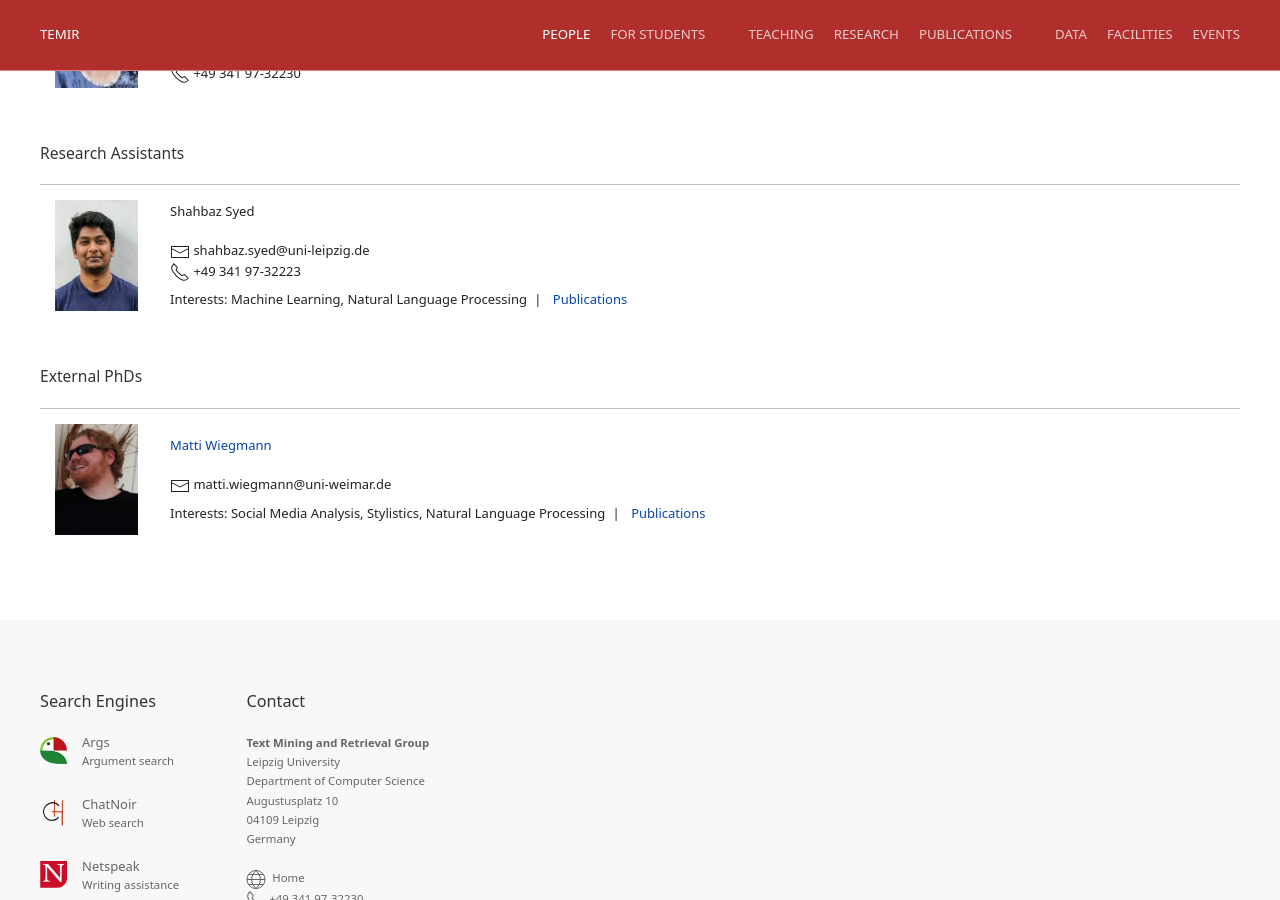
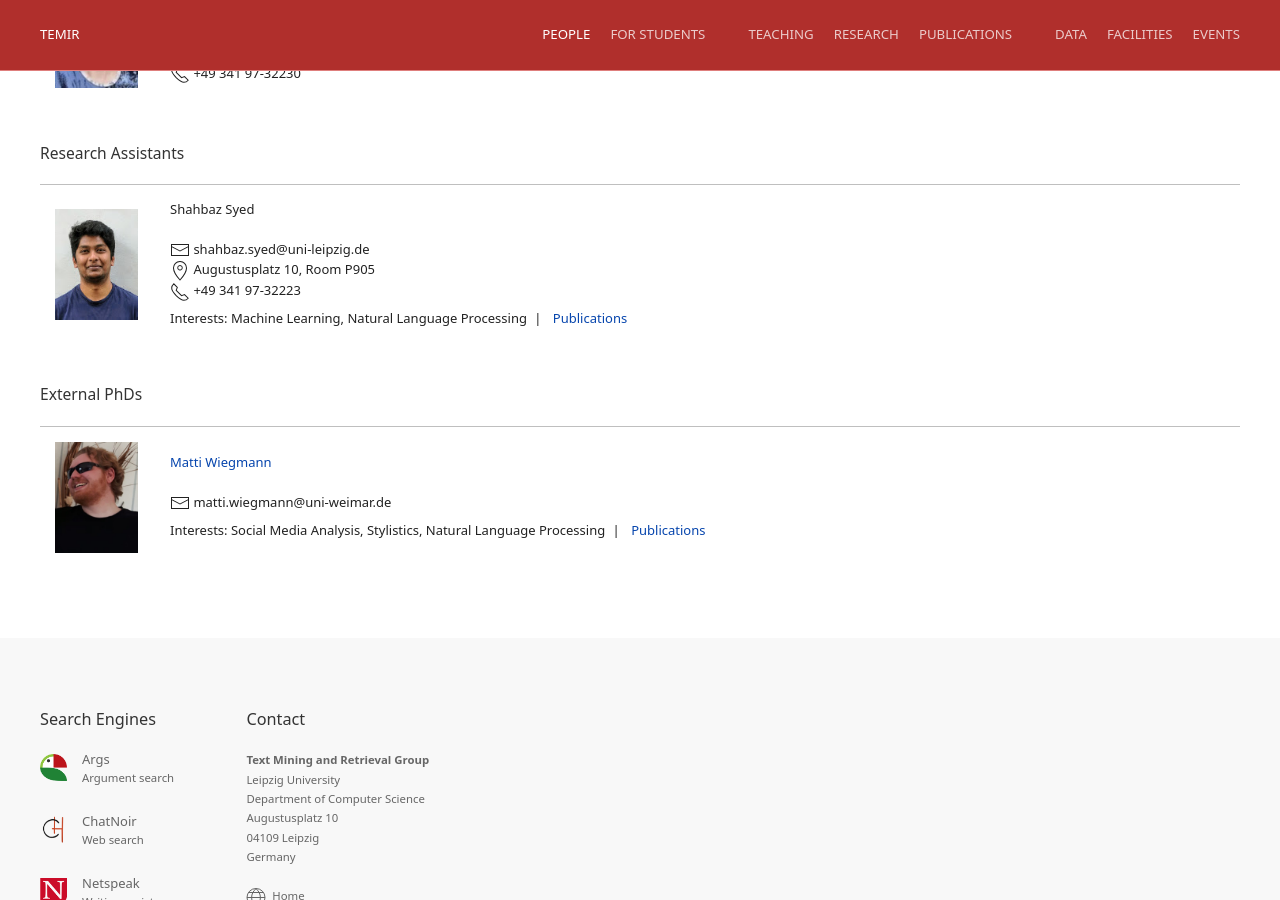
Before and after one commit to temir-org/temir-org.github.io, a Jekyll site: the page built from people.html, in a window 1280 px wide and 900 px high, scrolled down 533 px. Built offline with Jekyll 4.4.1, drawn with Linux system fonts in a browser that asks for light colours.

Commit message:
update location

```diff
--- a/people.html
+++ b/people.html
@@ -48,6 +48,8 @@ description: People
                     <p>Shahbaz Syed</p>
                     <span uk-icon="mail"></span>&nbsp;shahbaz.syed<wbr>&#64;uni-leipzig.de
                     <br>
+                    <span uk-icon="location"></span>&nbsp;Augustusplatz 10, Room P905
+                    <br>
                     <span uk-icon="receiver"></span>&nbsp;+49 341 97-32223
                     <br>
                     <p class="information">
```
